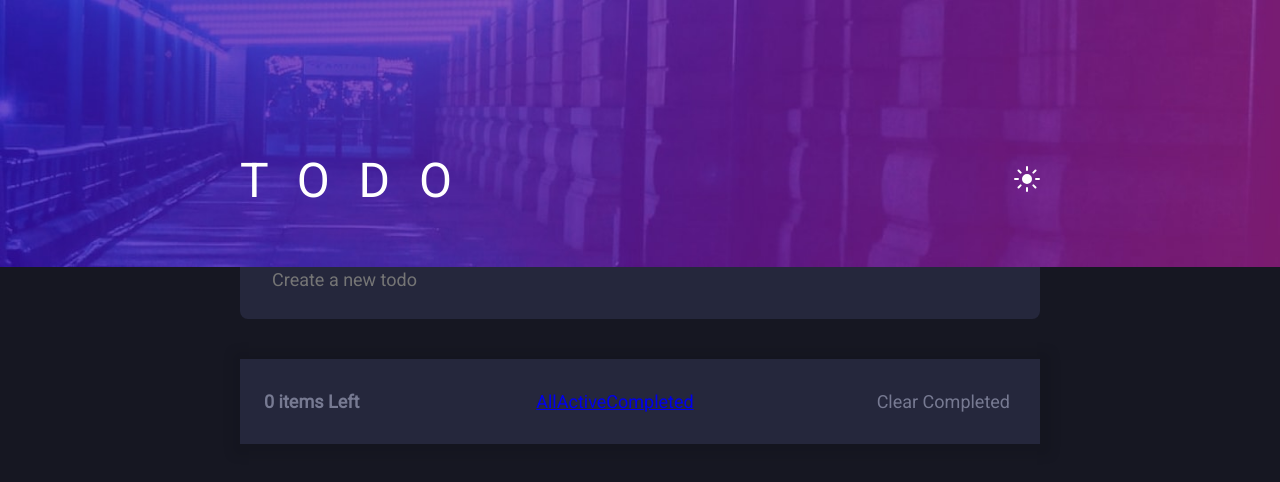
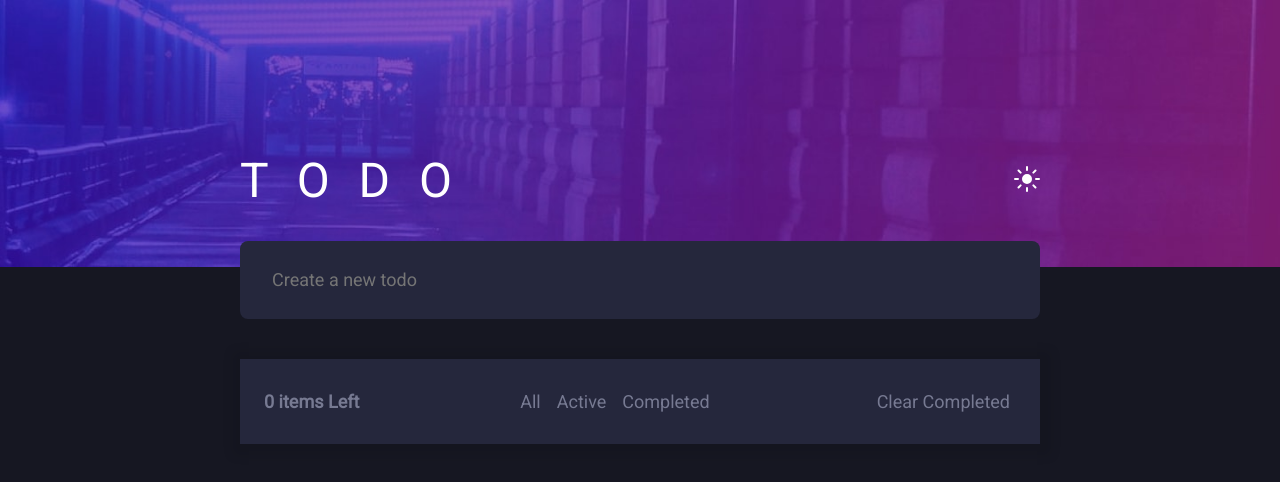
Before and after one commit to SimzMapisa/todo_list, a React (Vite) app: page / in a window 1280 px wide. Shown: the top 482 px of the page. Built offline with nearby package versions, Linux system fonts and the light colour scheme.

Commit message:
add styling for the bottom nav

```diff
--- a/src/index.css
+++ b/src/index.css
@@ -99,11 +99,12 @@ p {
   justify-content: space-between;
   align-items: center;
   position: relative;
-  z-index: 1;
+  z-index: 10;
   padding-top: 120px;
 }
 
 .nav-wrapper h1 {
+  position: relative;
   color: white;
   text-transform: uppercase;
   font-family: var(--font-fam);
@@ -123,6 +124,10 @@ p {
   border-radius: 8px;
   padding: 16px;
   margin-bottom: 40px;
+  position: sticky;
+  z-index: 10;
+  width: 100%;
+  box-sizing: border-box;
 }
 
 .todo {
@@ -234,9 +239,11 @@ p {
   display: flex;
 }
 
-.bottom-nav li {
+.bottom-nav a {
   list-style: none;
   font-size: var(--body-copy-size);
+  color: var(--dark-grayish-blue);
+  text-decoration: none;
   padding: 0 8px;
 }
 
```
